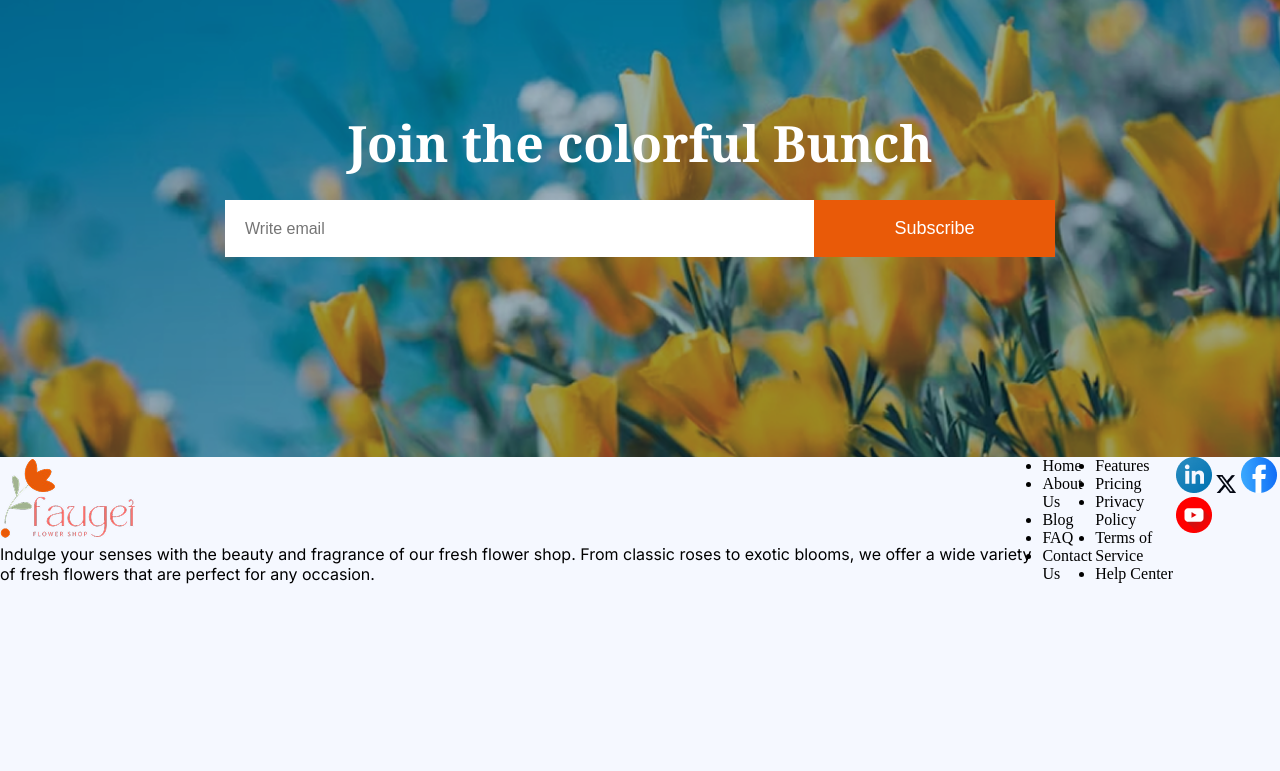
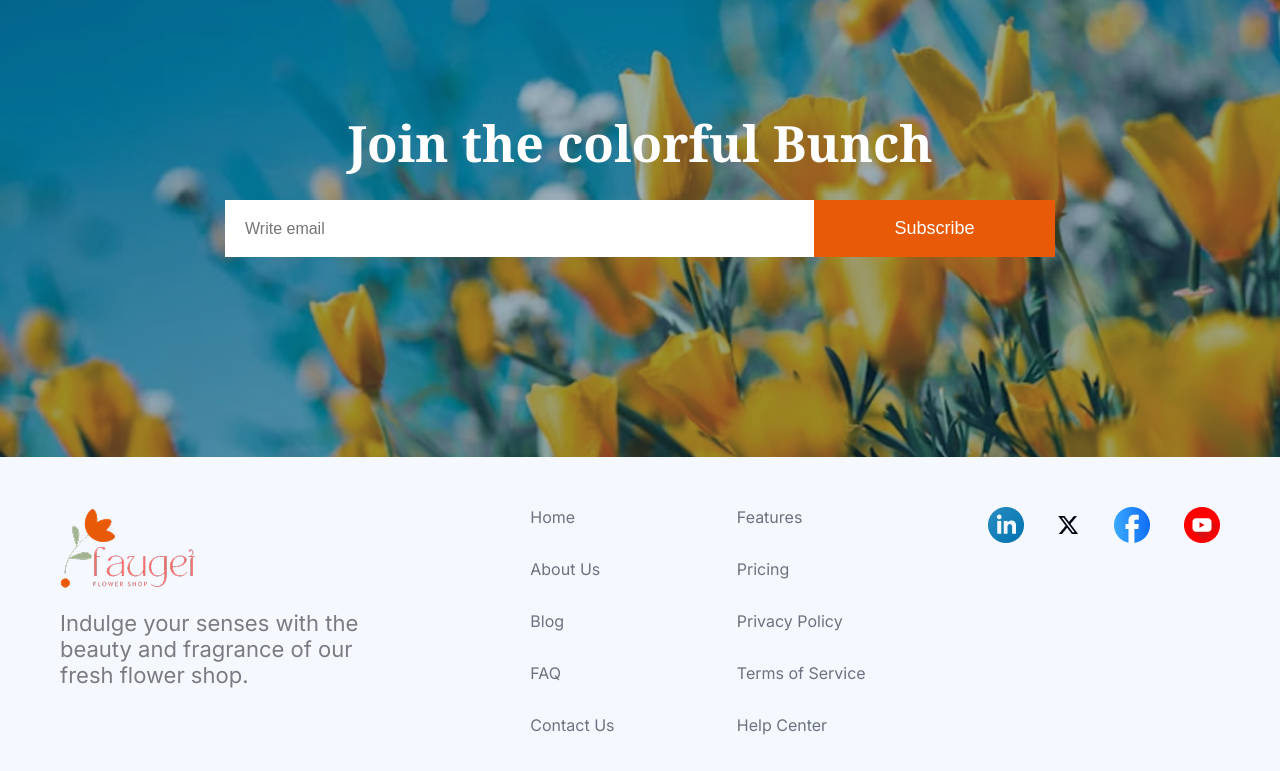
Before and after one commit to shaikathazra/flower_market, a plain HTML site: page index.html in a window 1280 px wide. Shown: the part 1153-1924 px from the top of the page. Before the commit the page ends 1737 px from the top, so only its background shows below. Drawn offline with nearby package versions, Linux system fonts and the light colour scheme.

Commit message:
complete footer desktop

```diff
--- a/index.html
+++ b/index.html
@@ -84,31 +84,31 @@
             </div>
         </section>
     </main>
-    <footer>
+    <footer class="container">
         <div class="ft">
-            <div>
+            <div class="ft-one">
                 <img src="./assets/logo.png" alt="">
-                <p class="inter-normal">Indulge your senses with the beauty and fragrance of our fresh flower shop. From classic roses to exotic blooms, we offer a wide variety of fresh flowers that are perfect for any occasion. </p>
+                <p class="inter-normal">Indulge your senses with the beauty and fragrance of our fresh flower shop.  </p>
             </div>
-            <div>
+            <div class="inter-normal">
                 <ul>
-                    <li>Home</li>
-                    <li>About Us</li>
-                    <li>Blog</li>
-                    <li>FAQ</li>
-                    <li>Contact Us</li>
+                    <li class="lpd">Home</li>
+                    <li class="lpd">About Us</li>
+                    <li class="lpd">Blog</li>
+                    <li class="lpd">FAQ</li>
+                    <li >Contact Us</li>
                 </ul>
             </div>
-            <div>
+            <div class="inter-normal">
                 <ul>
-                    <li>Features</li>
-                    <li>Pricing</li>
-                    <li>Privacy Policy</li>
-                    <li>Terms of Service</li>
-                    <li>Help Center</li>
+                    <li class="lpd">Features</li>
+                    <li class="lpd">Pricing</li>
+                    <li class="lpd">Privacy Policy</li>
+                    <li class="lpd">Terms of Service</li>
+                    <li >Help Center</li>
                 </ul>
             </div>
-            <div>
+            <div class="ft-four">
                 <img src="./assets/icon-linkedin.png" alt="">
                 <img src="./assets/icon-twitter.png" alt="">
                 <img src="./assets/icon-facebook.png" alt="">
--- a/styles.css
+++ b/styles.css
@@ -114,9 +114,43 @@ form input[type="email"]{
 form::placeholder{
     color: rgba(0, 0, 0, 0.4);
 }
+footer{
+
+}
 .ft{
+    margin: 50px auto;
     display: flex;
+    justify-content: space-between;
+    align-items: start;
 }
+.ft ul{
+    list-style: none;
+}
+.ft ul li{
+    color: #6B7280;
+    font-size: 16px;
+}
+.lpd{
+    padding-bottom: 32px;
+}
+
+.ft-one{
+    width: 30%;
+}
+.ft-one img{
+    padding-bottom: 16px;
+}
+.ft-one p{
+    color: rgba(0, 0, 0, 0.5);
+    font-size: 22px;
+}
+.ft-four{
+    display: flex;
+    justify-content: space-between;
+    align-items: center;
+    width: 20%;
+}
+
 
 @media screen and (max-width:576px) {
 
```
